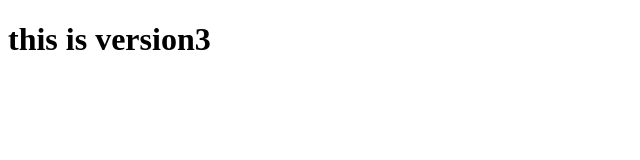
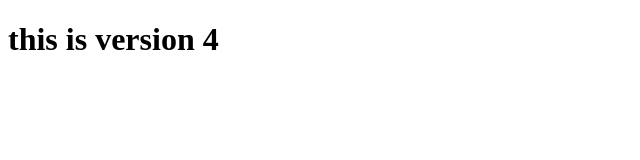
Before and after one commit to vishnukotame/myrepo, a plain HTML site: page index.html in a window 1280 px wide. Shown: the full height of the page, 0-640 px from the left. Drawn offline with Linux system fonts and the light colour scheme.

Commit message:
.\index.html

```diff
--- a/index.html
+++ b/index.html
@@ -6,6 +6,6 @@
     <title>Document</title>
 </head>
 <body>
-    <h1>this is version3</h1>
+    <h1>this is version 4</h1>
 </body>
 </html>
```
